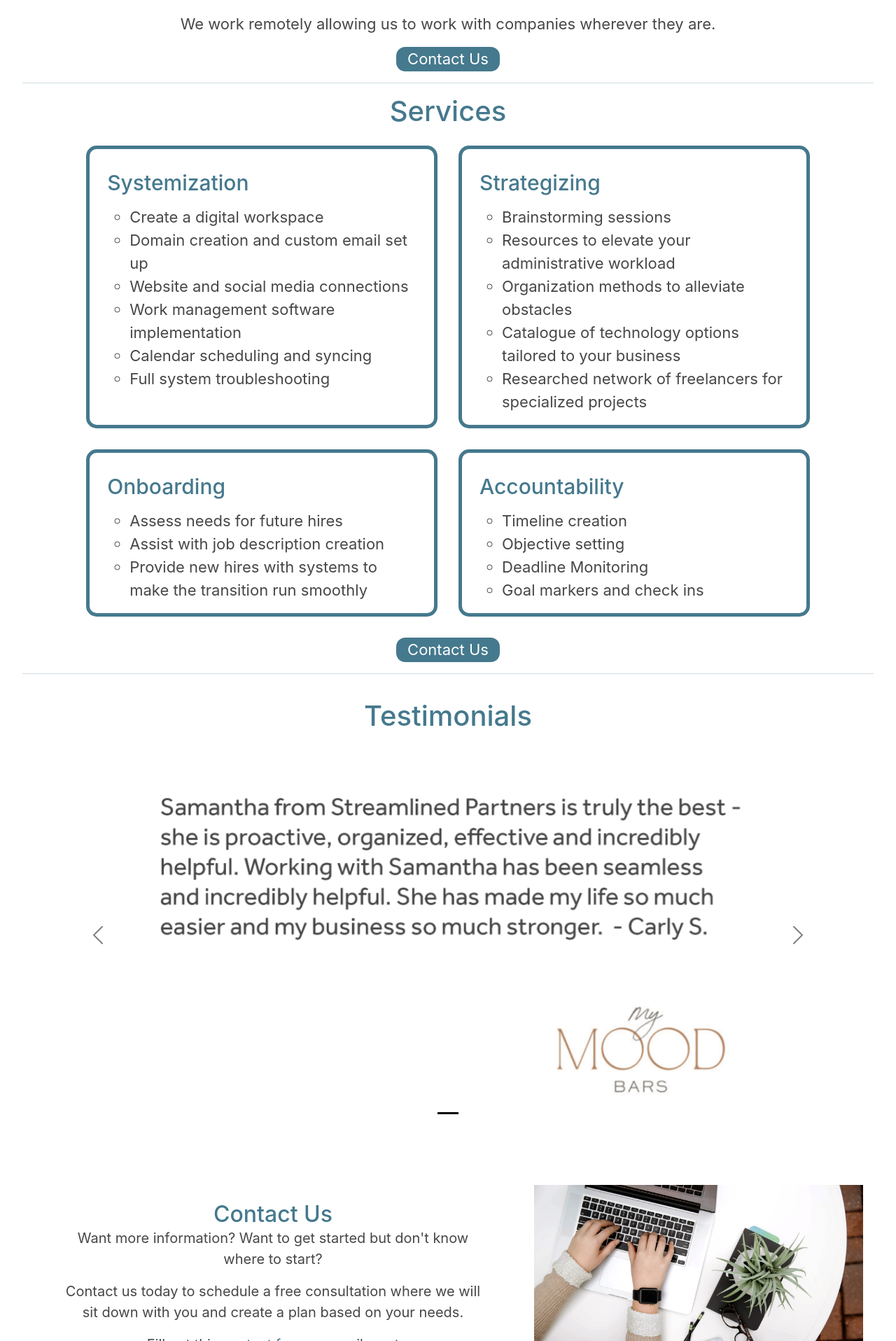
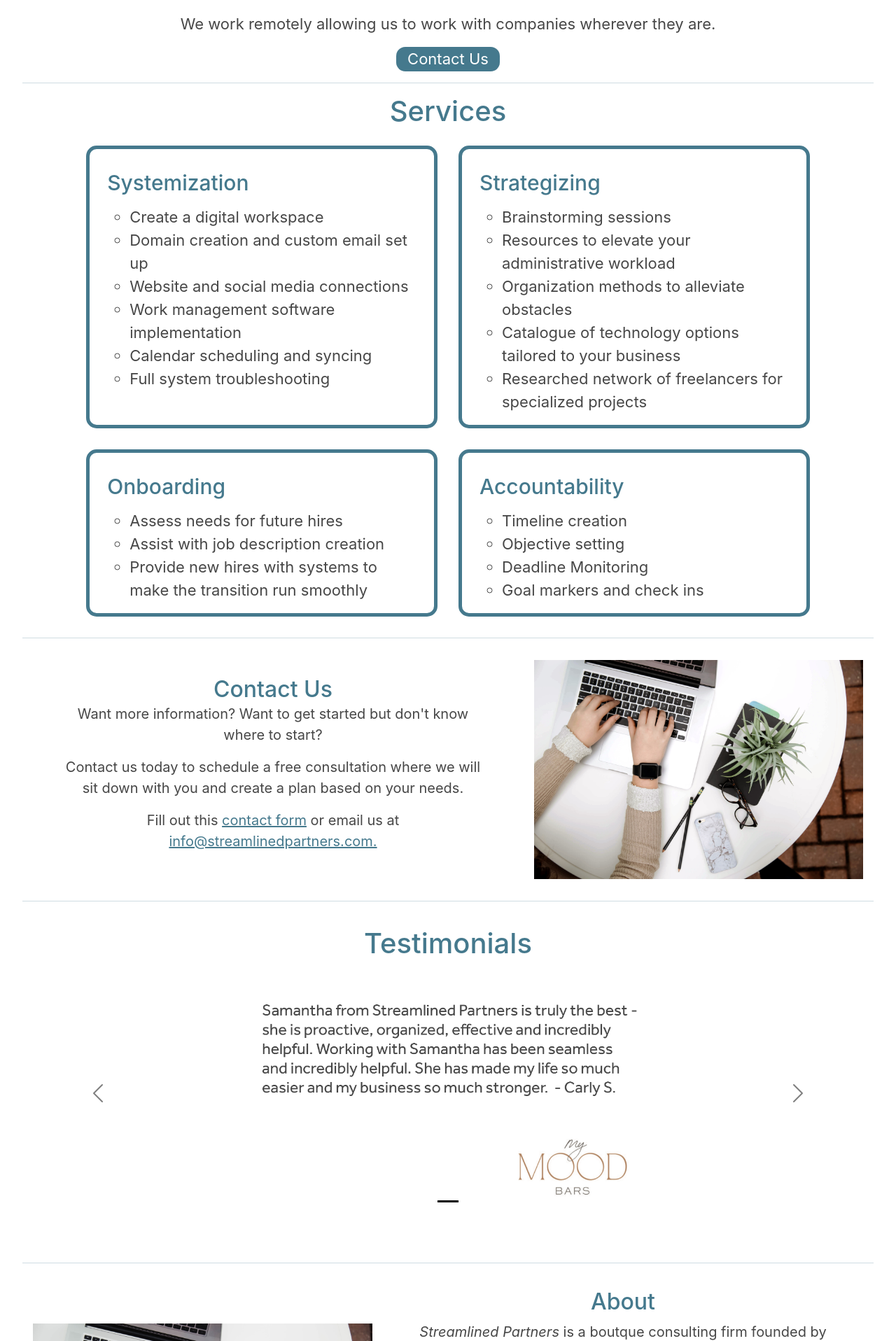
Before and after one commit to rhkearns/streamlined_1, a React (Create React App) app: page / in a window 1280 px wide. Shown: the part 844-2760 px from the top of the page at 70% size. Built offline with nearby package versions, Linux system fonts and the light colour scheme; the HTML template or start-up script is replaced by a standard one; a web font is replaced by a local one.

Commit message:
flip contact

```diff
--- a/src/App.js
+++ b/src/App.js
@@ -14,8 +14,10 @@ function App() {
       <Header />
       {/* <Nav /> */}
       <ContentBody />
+      <Contact />
+      <hr className="line" />
       <Testimonials />
-      <Contact />
+      <hr className="line" />
       <About />
       {/* <Nav /> */}
       <Footer />
--- a/src/Components/About/About.scss
+++ b/src/Components/About/About.scss
@@ -15,6 +15,10 @@
 	// background-color: rgba(255, 255, 255, 0.856);
 	background-color: white;
 
+}
+
+.line {
+	border-top: 1px solid $blue;
 }
 
 #about-header {
--- a/src/Components/ContentBody/ContentBody.jsx
+++ b/src/Components/ContentBody/ContentBody.jsx
@@ -82,15 +82,15 @@ const ContentBody = () => {
 						</ul>
 					</div>
 				</div>
-			<button id="cta-button">
+			</div>
+			{/* <button id="cta-button">
 				<a
 					id="link"
 					href="https://airtable.com/embed/shrggi2IoXGexh59K?backgroundColor=cyan"
 				>
 					Contact Us
 				</a>
-			</button>
-			</div>
+			</button> */}
 			<hr className="line" />
 		</div>
 	);
--- a/src/Components/ContentBody/ContentBody.scss
+++ b/src/Components/ContentBody/ContentBody.scss
@@ -51,6 +51,10 @@
 	font-size: 40px;
 	color: $blue;
 	margin: 5px 0 25px;
+}
+
+.outer-service {
+	margin-bottom: 15px;
 }
 
 .services {
--- a/src/Components/Testimonials/Testimonials.scss
+++ b/src/Components/Testimonials/Testimonials.scss
@@ -13,5 +13,5 @@ h1 {
 }
 
 .testimonial-img {
-  width: 85%;
+  width: 55%;
 }
```
